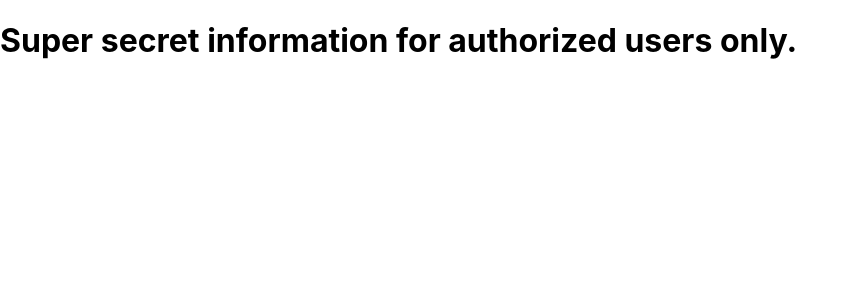
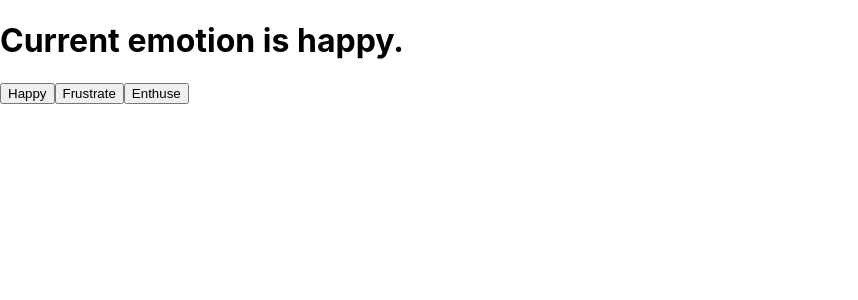
Before and after one commit to thytran142/react-essentials, a React (Create React App) app: page / in a window 1280 px wide. Shown: the top 300 px of the page, without its empty margins (0-858 px from the left). Built offline with nearby package versions, Linux system fonts and the light colour scheme.

Commit message:
Chapter 4: React State in the component - Understanding the useState hook

```diff
--- a/src/App.js
+++ b/src/App.js
@@ -1,14 +1,15 @@
 import './App.css';
-function SecretComponent() {
-    return <h1>Super secret information for authorized users only.</h1>
-}
-function RegularComponent() {
-    return <h1>Everyone can see this component.</h1>
-}
-function App({authorized}) {
+import React, {useState} from 'react';
+function App() {
+    const [emotion, setEmotion] = useState("happy");
+
+    console.log(emotion);
     return (
         <>
-            {authorized ? <SecretComponent/> : <RegularComponent/>}
+            <h1>Current emotion is {emotion}.</h1>
+            <button onClick={() => setEmotion("happy")}>Happy</button>
+            <button onClick={() => setEmotion("frustrated")}>Frustrate</button>
+            <button onClick={() => setEmotion("enthusiastic")}>Enthuse</button>
             </>
     );
 }
```
Also changed, not shown: 1 other file (tests, documents, lock files or other folders).
